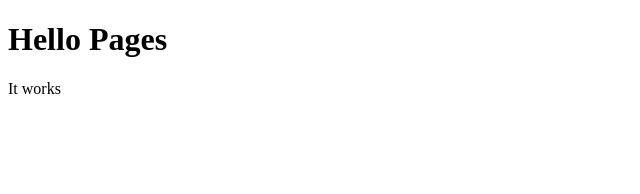
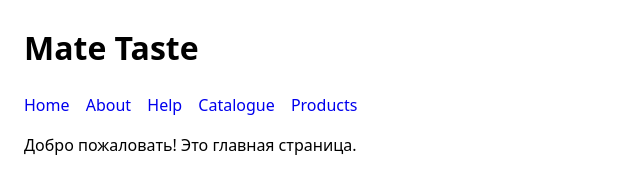
Before and after one commit to Maarusehka/mate-taste-repository, a plain HTML site: page index.html in a window 1280 px wide. Shown: the whole page, without its empty margins (0-640 px from the left). Drawn offline with Linux system fonts and the light colour scheme.

Commit message:
Update homepage (nav, styles)

```diff
--- a/index.html
+++ b/index.html
@@ -1 +1,23 @@
-<!doctype html><meta charset="utf-8"><title>OK</title><h1>Hello Pages</h1><p>It works</p>
+<!doctype html>
+<html lang="en">
+<head>
+  <meta charset="utf-8" />
+  <meta name="viewport" content="width=device-width, initial-scale=1" />
+  <title>Mate Taste</title>
+  <style>
+    body { font: 16px/1.5 system-ui, -apple-system, Segoe UI, Roboto, sans-serif; margin: 24px; }
+    nav a { margin-right: 12px; text-decoration: none; }
+  </style>
+</head>
+<body>
+  <h1>Mate Taste</h1>
+  <nav>
+    <a href="index.html">Home</a>
+    <a href="about.html">About</a>
+    <a href="help.html">Help</a>
+    <a href="catalogue.html">Catalogue</a>
+    <a href="products.html">Products</a>
+  </nav>
+  <p>Добро пожаловать! Это главная страница.</p>
+</body>
+</html>
```
